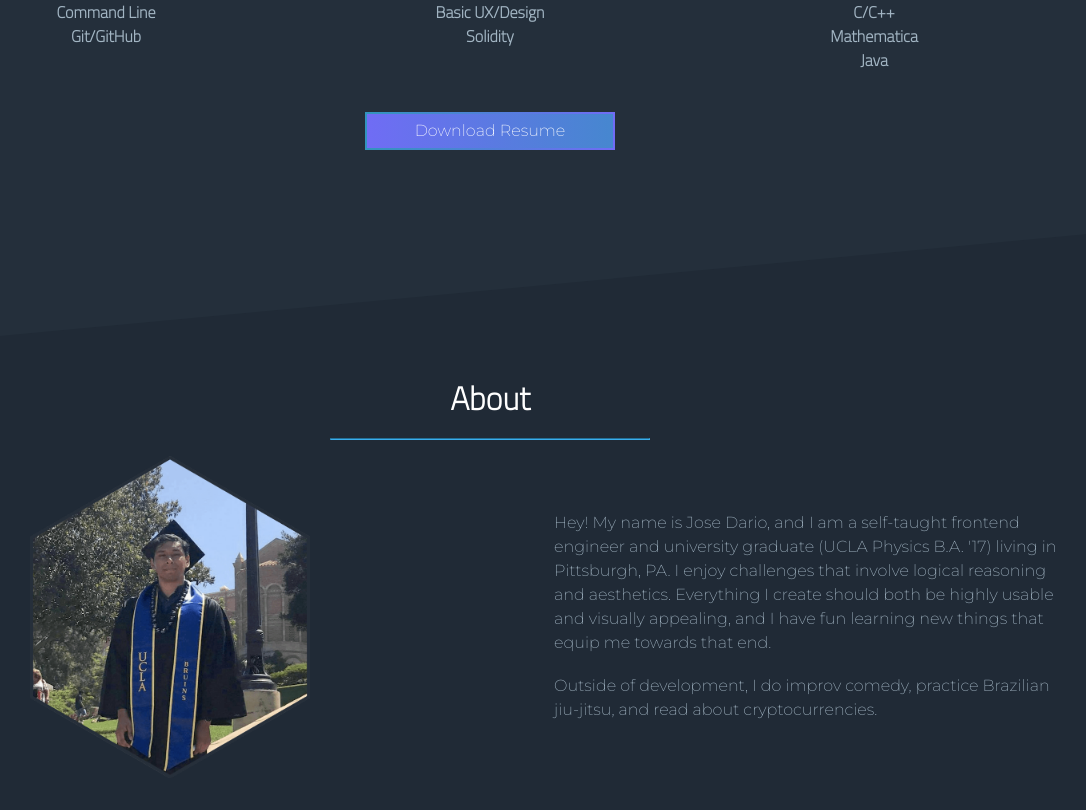
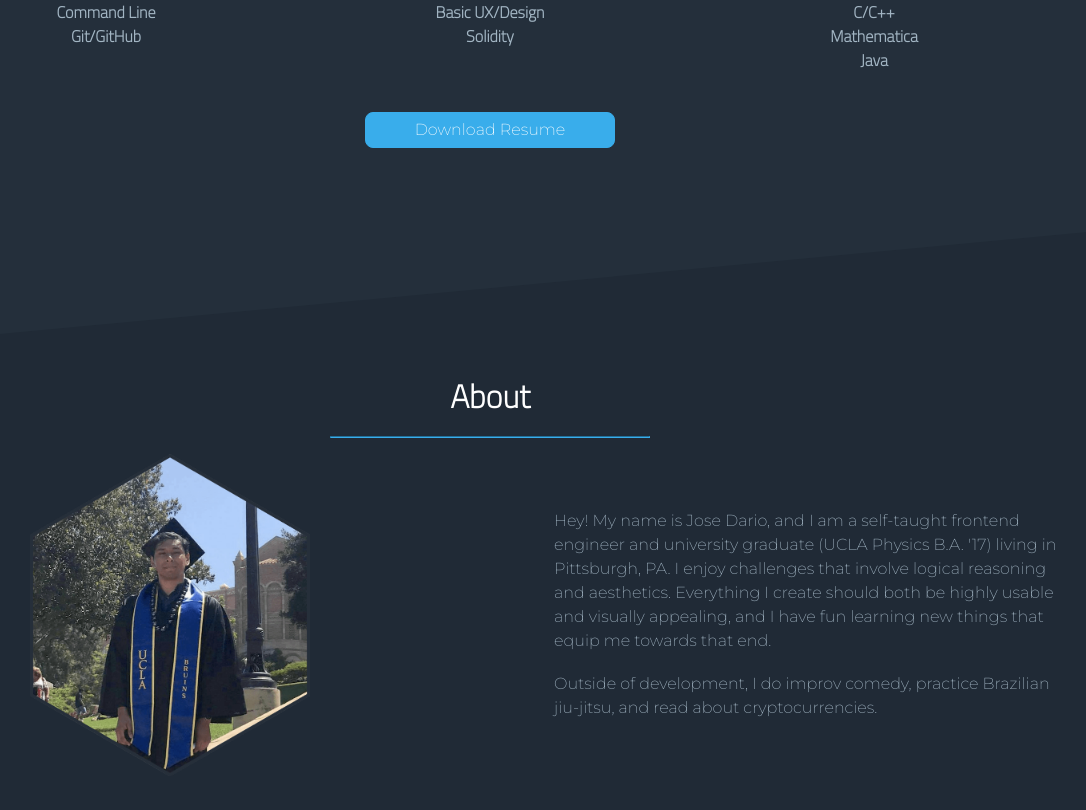
Before and after one commit to darzyx/darzyx, a React (Create React App) app: page / in a window 1280 px wide. Shown: the part 4090-4900 px from the top of the page, without its empty margins (150-1236 px from the left). Built offline with nearby package versions, Linux system fonts and the light colour scheme.

Commit message:
Adjust download button styles

```diff
--- a/src/Styles/_skills.scss
+++ b/src/Styles/_skills.scss
@@ -92,12 +92,16 @@
 
       a {
         .download-button {
-          @extend %background-grad;
-          @extend %border-grad;
-
           width: 250px;
 
-          color: $skills-primary-color;
+          border: 1px solid $contact-accent-color;
+          border-radius: 8px;
+          color: $contact-primary-color;
+
+          background-color: $contact-accent-color;
+          transition: background-color 250ms linear;
+
+          &:hover { @extend %background-grad; border-color: #706CF5; }
         }
       }
     }
--- a/src/Styles/index.css
+++ b/src/Styles/index.css
@@ -19,7 +19,7 @@
   justify-content: center;
   align-items: center; }
 
-.skills .content .download-container a .download-button, .projects .grid .text .buttons button[name=demo]:hover, .contact .content form .buttons button[type=submit] {
+.skills .content .download-container a .download-button:hover, .projects .grid .text .buttons button[name=demo]:hover, .contact .content form .buttons button[type=submit] {
   background: linear-gradient(270deg, #3294bd, #706cf5);
   background-size: 150% 150%;
   -webkit-animation: GradAnimation 0.75s ease infinite;
@@ -50,7 +50,7 @@
   100% {
     background-position: 0% 50%; } }
 
-.skills .content .download-container a .download-button, .contact .content form .buttons button {
+.contact .content form .buttons button {
   border-image: #3294BD;
   /* For browsers that do not support gradients */
   border-image: -webkit-linear-gradient(left, #3294BD, #706CF5);
@@ -238,7 +238,13 @@
       width: 100%; }
       .skills .content .download-container a .download-button {
         width: 250px;
-        color: #FFFFFF; }
+        border: 1px solid #39ADEB;
+        border-radius: 8px;
+        color: #FFFFFF;
+        background-color: #39ADEB;
+        transition: background-color 250ms linear; }
+        .skills .content .download-container a .download-button:hover {
+          border-color: #706CF5; }
   .skills .triangle {
     position: absolute;
     bottom: 0;
```
